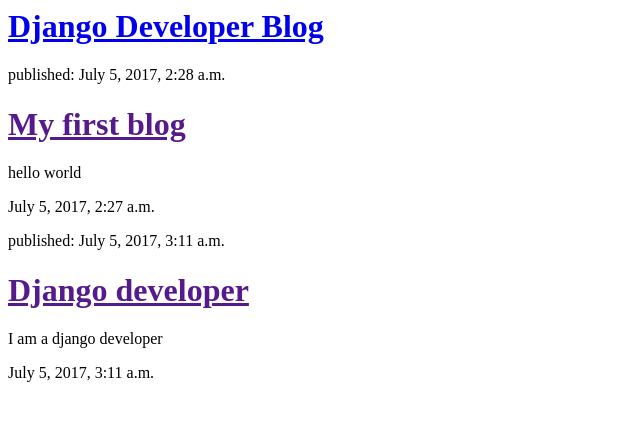
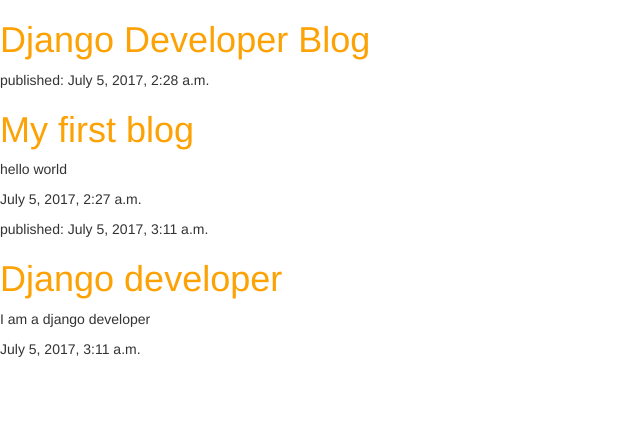
Before and after one commit to sjtg/myfirstblog, a Django app: page / in a window 1280 px wide. Shown: the top 421 px of the page, without its empty margins (0-640 px from the left). Run offline with Django 3.2, Linux system fonts and the light colour scheme; data comes from the database, SQL or seed files in the repository; some libraries are stand-ins or nearby versions.

Commit message:
1: Created a static folder inside the blogapp 2: Created css folder that will keep all css files 3: Added bootstrap to our Blog(post_list.html)

```diff
--- /dev/null
+++ b/mysite/blog/static/css/main.css
@@ -0,0 +1,3 @@
+h1 a {
+    color: #FCA205;
+}
--- a/mysite/blog/templates/blog/post_list.html
+++ b/mysite/blog/templates/blog/post_list.html
@@ -1,6 +1,12 @@
+{% load staticfiles %}
+
+<!DOCTYPE html>
 <html>
     <head>
         <title>Our first blog</title>
+        <link rel="stylesheet" href="//maxcdn.bootstrapcdn.com/bootstrap/3.2.0/css/bootstrap.min.css">
+        <link rel="stylesheet" href="//maxcdn.bootstrapcdn.com/bootstrap/3.2.0/css/bootstrap-theme.min.css">
+        <link rel="stylesheet" href="{% static 'css/main.css'%}">
     </head>
     <body>
       <div>
```
